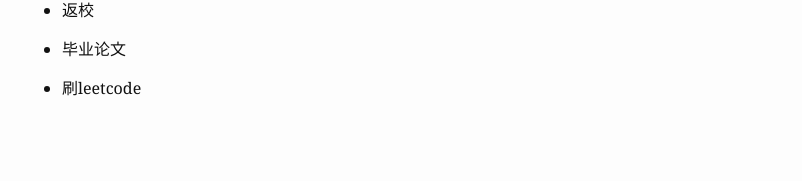
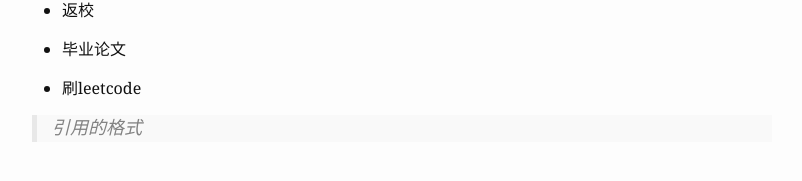
Before and after one commit to 9Echo/9Echo.github.io, a Jekyll site: the page built from _posts/2022-01-01-schedule-of-Feb.markdown, in a window 1280 px wide. Shown: the part 284-465 px from the top of the page, without its empty margins (238-1040 px from the left). Built offline with Jekyll 4.4.1, drawn with Linux system fonts in a browser that asks for light colours.

Commit message:
Update 2022-01-01-schedule-of-Feb.markdown

```diff
--- a/_posts/2022-01-01-schedule-of-Feb.markdown
+++ b/_posts/2022-01-01-schedule-of-Feb.markdown
@@ -13,3 +13,5 @@ categories: [study, Personal]
 - 毕业论文
 
 - 刷leetcode
+
+> 引用的格式
```
